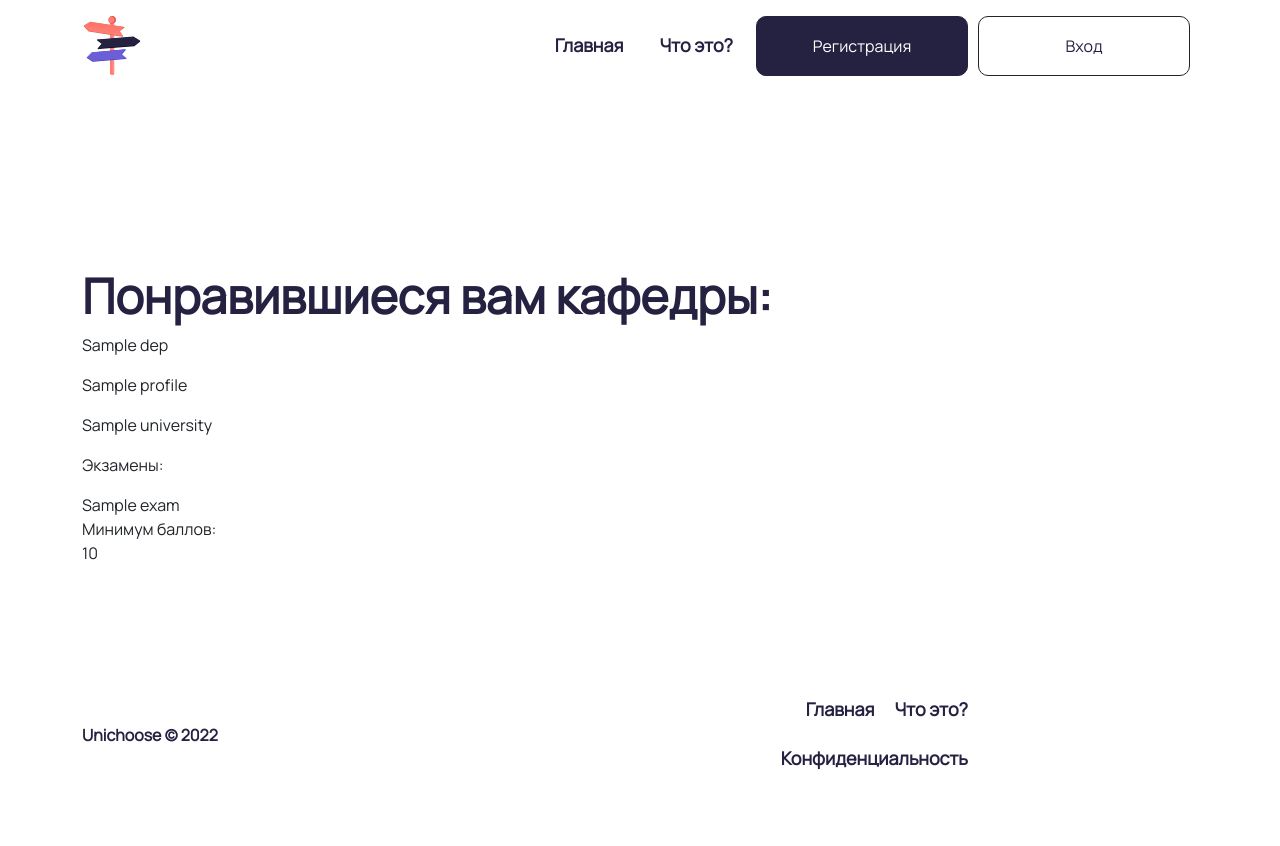
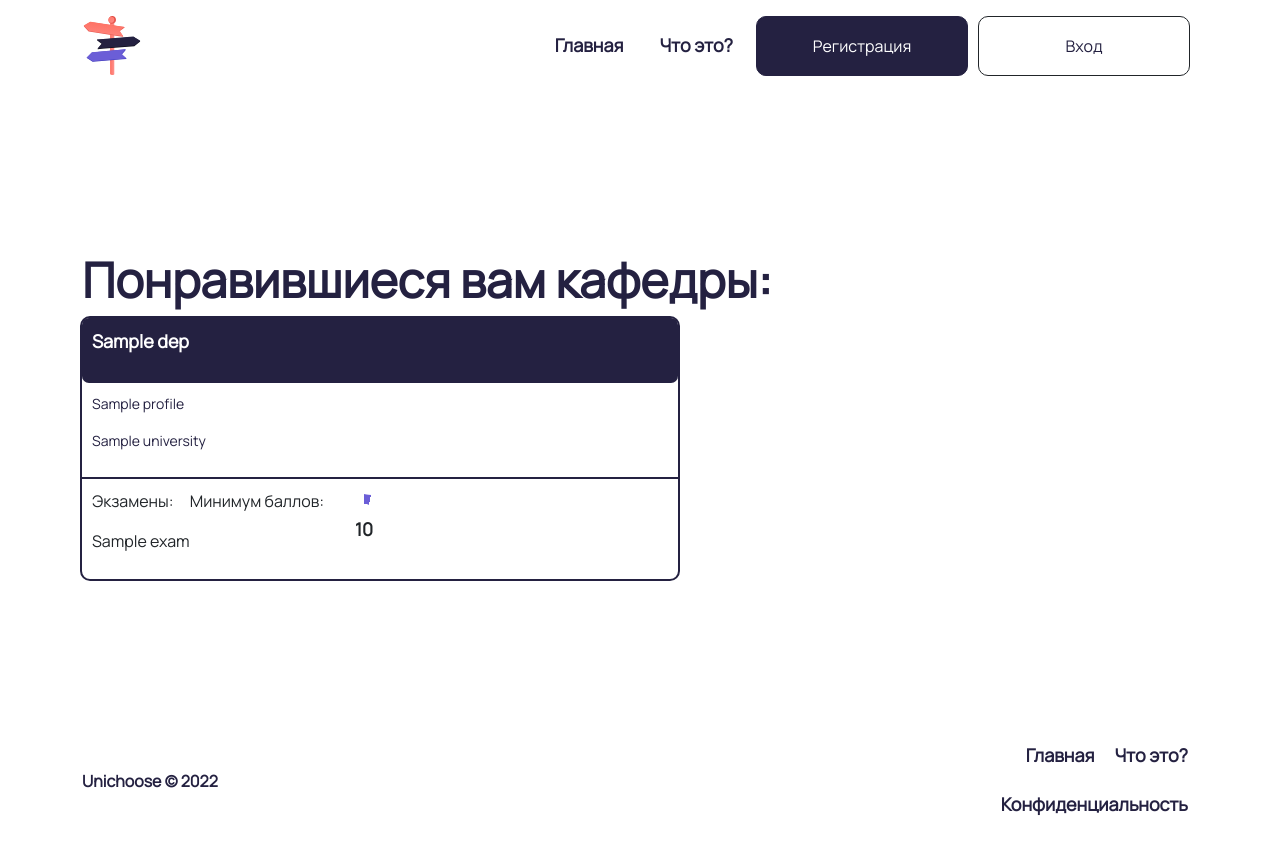
Before and after one commit to h4x4d/UniChoose, a Django app: template UniChoose/templates/departments/index.html in a window 1280 px wide. Before the commit the page ends 769 px from the top, so only its background shows below. Run offline with Django 3.2, Linux system fonts and the light colour scheme; the template is opened without the code that fills it: most values are stand-ins (such as "Sample title", 1, 10 or a date in 2020); parts of the project's set-up code (start-up, migrations or seed data) failed here and were passed over; some libraries are stand-ins or nearby versions.

Commit message:
added basic logic for homepage cards

```diff
--- a/UniChoose/static-dev/css/custom.css
+++ b/UniChoose/static-dev/css/custom.css
@@ -3,16 +3,9 @@ body{
     font-family: 'Manrope';
     font-style: normal;
     min-height: 100vh;
-    padding-bottom:100px;
-}
-
-footer{
-    position:absolute;
-    bottom:0;
-    width:70%;
 }
 main{
-    height: 75vh;
+    min-height: 75vh;
     display: flex;
     align-items: center;
 }
@@ -138,3 +131,73 @@ main{
     color: #242141;
     font-weight: bold;
  }
+
+/* department card */
+.dep-card{
+    border: #242141 2px solid;
+    padding: 0;
+    margin-left: 10px;
+    margin-right: 10px;
+    border-radius: 10px;
+    width: 600px;
+}
+.dep-card-header{
+    padding:10px;
+    background: #242141;
+    color: white;
+    border-radius: 7px;
+    border-bottom: #242141 2px solid;
+}
+.dep-card-title{
+    font-weight: bold;
+    font-size: 18px;
+}
+.dep-card-subheader{
+    /* background: #f4edfd; */
+    padding:10px;
+    color:#242141;
+}
+.dep-card-subtitle{
+    font-size: 14px;
+    visibility: 0;
+}
+.dep-card-main{
+    border-top: #242141 2px solid;
+    display:flex;
+    padding: 10px;
+}
+.dep-card-score{
+    display: flex;
+    justify-content: space-around;
+}
+.pie {
+    --w:70px;
+
+    width: var(--w);
+    aspect-ratio: 1;
+    position: relative;
+    display: inline-grid;
+    place-content: center;
+    margin: 5px;
+    font-size: 18px;
+    font-weight: bold;
+    font-family: 'Manrope';
+  }
+  .pie:before {
+    content: "";
+    position: absolute;
+    border-radius: 50%;
+    inset: 0;
+    background: conic-gradient(#6b5ed7 calc(var(--p)*1%),#0000 0);
+    -webkit-mask:radial-gradient(farthest-side,#0000 calc(99% - var(--b)),#000 calc(100% - var(--b)));
+            mask:radial-gradient(farthest-side,#0000 calc(99% - var(--b)),#000 calc(100% - var(--b)));
+  }
+.card{
+    width:auto;
+}
+.card[data-status="inactive"]{
+    display: none;
+}
+.card[data-status="active"]{
+    display: flex;
+}
--- /dev/null
+++ b/UniChoose/static-dev/js/custom.js
@@ -0,0 +1,31 @@
+let activeIndex = 0;
+
+const cards = document.getElementsByClassName("card-group");
+const handleLikeClick = () => {
+    const nextIndex = activeIndex + 1;
+
+    const currentCard = document.querySelector(`[data-index="${activeIndex}"]`),
+        nextCard = document.querySelector(`[data-index="${nextIndex}"]`)
+
+
+    currentCard.dataset.status = "inactive"
+
+    setTimeout(() => {
+    nextCard.dataset.status = "active";
+    activeIndex = nextIndex;
+  });
+}
+const handleDislikeClick = () => {
+    const nextIndex = activeIndex + 1;
+
+    const currentCard = document.querySelector(`[data-index="${activeIndex}"]`),
+        nextCard = document.querySelector(`[data-index="${nextIndex}"]`)
+
+
+    currentCard.dataset.status = "inactive"
+
+    setTimeout(() => {
+    nextCard.dataset.status = "active";
+    activeIndex = nextIndex;
+  });
+}
--- a/UniChoose/templates/base.html
+++ b/UniChoose/templates/base.html
@@ -8,6 +8,7 @@
     <link rel="stylesheet" href="{% static 'css/bootstrap.min.css' %}">
     <link rel="stylesheet" href="{% static 'css/custom.css' %}">
     <script src="{% static 'js/bootstrap.bundle.min.js' %}"></script>
+    <script src="{%static 'js/custom.js' %}"></script>
     <meta name="msapplication-TileColor" content="#da532c">
   </head>
   <body>
```
Also changed, not shown: UniChoose/homepage/filters/nearest_filter.py (added, +21 -0 lines), UniChoose/homepage/views.py (+19 -7 lines), UniChoose/templates/homepage/index.html (+14 -3 lines).
